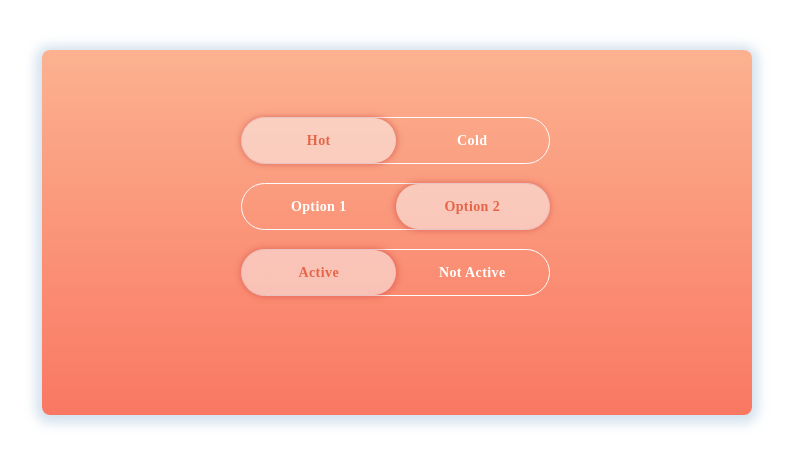
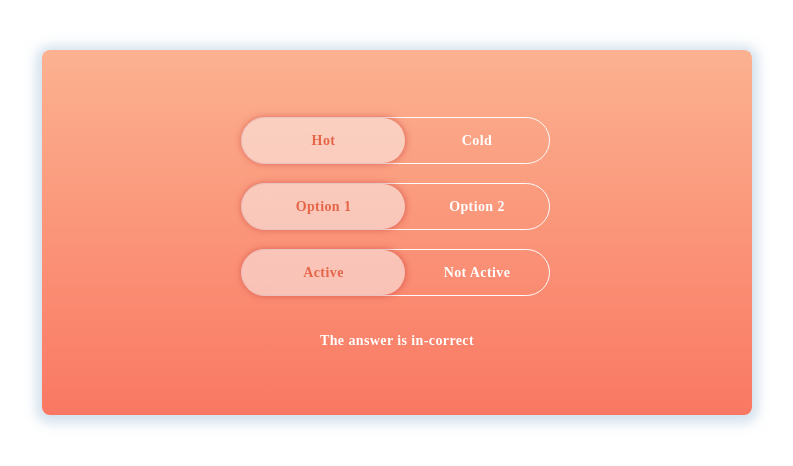
Before and after one commit to Halimazeez/Seneca, a React (Create React App) app: page / in a window 1280 px wide. Shown: the top 466 px of the page, without its empty margins (243-1036 px from the left). Built offline with nearby package versions, Linux system fonts and the light colour scheme.

Commit message:
Styling changing for incorrect/correct input

```diff
--- a/package.json
+++ b/package.json
@@ -3,6 +3,7 @@
   "version": "0.1.0",
   "private": true,
   "dependencies": {
+    "classnames": "^2.2.6",
     "prop-types": "^15.6.2",
     "react": "^16.4.1",
     "react-dom": "^16.4.1",
--- a/src/App.css
+++ b/src/App.css
@@ -0,0 +1,27 @@
+/* responsive design colouring elements
+   Stripped similar design to a base style stored in index.css*/
+.container-incorrect {
+  background-image: linear-gradient(
+    to bottom,
+    rgb(71, 228, 193),
+    rgb(7, 205, 221)
+  );
+}
+
+.container-correct {
+  background-image: linear-gradient(
+    to bottom,
+    rgba(250, 145, 97, 0.7),
+    rgba(247, 59, 28, 0.69)
+  );
+}
+
+.option-active-incorrect {
+  color: rgb(230, 101, 73);
+  box-shadow: 0 0 6px 1px rgba(195, 51, 51, 0.5);
+}
+
+.option-active-correct {
+  color: rgb(0, 176, 147);
+  box-shadow: 0 0 6px 1px rgba(1, 115, 101, 0.5);
+}
--- a/src/App.js
+++ b/src/App.js
@@ -1,32 +1,30 @@
 import React, { Component } from 'react';
 import './App.css';
 import PropTypes from 'prop-types';
-
 import Toggle from './Toggle';
 
 class App extends Component {
   static propTypes = {
     options: PropTypes.array,
-    disabled: PropTypes.bool,
     correct: PropTypes.bool
   };
 
-  //Array for each toggle component value as key
   static defaultProps = {
-    disabled: false,
-    options: [0, 0, 0],
-    correct: false
+    correct: false,
+    options: [0, 0, 0]
   };
+
   state = {
-    options: [0, 1, 0]
+    correct: false,
+    options: [0, 0, 0]
   };
 
   disable = () => {
-    this.setState({ disabled: true });
+    this.setState({ correct: true });
   };
 
   enable = () => {
-    this.setState({ disabled: false });
+    this.setState({ correct: false });
   };
 
   change = (arrayIndex, row) => {
@@ -50,9 +48,27 @@ class App extends Component {
     );
   };
 
+  check = () => {
+    const { options } = this.state;
+    if (options[0] === 0 && options[1] === 1 && options[2] === 0) {
+      this.disable();
+    } else {
+      //only for debug purposes
+      this.enable();
+    }
+  };
+
   render() {
+    const { correct } = this.state;
     return (
-      <div className="container">
+      <div
+        className={
+          correct === false
+            ? 'container container-correct'
+            : 'container container-incorrect'
+        }
+        disabled={this.state.correct}
+      >
         <div className="wrapper">
           {this.state.options.map((num, index) => (
             <div className="row" key={index}>
@@ -60,9 +76,13 @@ class App extends Component {
                 arrayIndex={num}
                 row={index}
                 changeIndex={this.change.bind(this)}
+                correct={correct}
               />
             </div>
           ))}
+          <div className="paragraph">
+            The answer is {this.state.correct ? 'correct' : 'in-correct'}
+          </div>
         </div>
       </div>
     );
--- a/src/Toggle.js
+++ b/src/Toggle.js
@@ -1,37 +1,48 @@
 import React, { Component } from 'react';
 import PropTypes from 'prop-types';
 import { data } from './data';
+import classNames from 'classnames';
 
 class Toggle extends Component {
+  static propTypes = {
+    changeIndex: PropTypes.func,
+    arrayIndex: PropTypes.number,
+    row: PropTypes.number,
+    correct: PropTypes.bool
+  };
+
   sendchange = () => {
     //call parent function, sending index and row of interacted component
     this.props.changeIndex(this.props.arrayIndex, this.props.row);
   };
 
   render() {
-    const { row, arrayIndex } = this.props;
+    const { row, arrayIndex, correct } = this.props;
+
+    const getClassNamesOne = classNames({
+      option: true,
+      'option-active': arrayIndex === 0,
+      'option-notactive': arrayIndex != 0,
+      'option-active-incorrect': arrayIndex === 0 && correct === false,
+      'option-active-correct': arrayIndex === 0 && correct === true
+    });
+
+    const getClassNamesTwo = classNames({
+      option: true,
+      'option-active': arrayIndex === 1,
+      'option-notactive': arrayIndex != 1,
+      'option-active-incorrect': arrayIndex === 1 && correct === false,
+      'option-active-correct': arrayIndex === 1 && correct === true
+    });
+
     console.log(arrayIndex);
 
     return (
       <div className="rectangle">
-        <div
-          onClick={this.sendchange}
-          className={
-            arrayIndex === 0
-              ? 'option option-active'
-              : 'option option-notactive'
-          }
-        >
+        <div onClick={this.sendchange} className={getClassNamesOne}>
           {data.text[row][1]}
         </div>
-        <div
-          onClick={this.sendchange}
-          className={
-            arrayIndex === 1
-              ? 'option option-active'
-              : 'option option-notactive'
-          }
-        >
+        <div onClick={this.sendchange} className={getClassNamesTwo}>
           {data.text[row][2]}
         </div>
       </div>
--- a/src/index.css
+++ b/src/index.css
@@ -4,25 +4,13 @@ body {
   font-family: sans-serif;
 }
 
+/*Base element design, see app.css for responsive design */
 .rectangle {
   width: 307px;
   height: 45px;
   border-radius: 100px;
   border: solid 1px rgb(251, 251, 251);
   display: flex;
-}
-
-.option-notactive {
-  color: rgb(255, 255, 255);
-}
-
-.option-active {
-  color: rgb(230, 101, 73);
-  width: 163px;
-  height: 45px;
-  border-radius: 100px;
-  background-color: rgba(249, 249, 249, 0.5);
-  box-shadow: 0 0 6px 1px rgba(195, 51, 51, 0.5);
 }
 
 .option {
@@ -43,11 +31,6 @@ body {
   width: 710px;
   height: 365px;
   border-radius: 8px;
-  background-image: linear-gradient(
-    to bottom,
-    rgba(250, 145, 97, 0.7),
-    rgba(247, 59, 28, 0.69)
-  );
   box-shadow: 0 2px 12px 6px rgba(167, 196, 220, 0.5);
   margin: 50px auto;
   user-select: none;
@@ -62,3 +45,29 @@ body {
 .row {
   padding-bottom: 19px;
 }
+
+.paragraph {
+  display: flex;
+  justify-content: center;
+  padding-top: 18px;
+  height: 18px;
+  font-family: Muli;
+  font-size: 14px;
+  font-weight: bold;
+  font-style: normal;
+  font-stretch: normal;
+  line-height: normal;
+  letter-spacing: 0.4px;
+  color: rgb(255, 255, 255);
+}
+
+.option-active {
+  min-width: 163px;
+  height: 45px;
+  border-radius: 100px;
+  background-color: rgba(249, 249, 249, 0.5);
+}
+
+.option-notactive {
+  color: rgb(255, 255, 255);
+}
```
Also changed, not shown: 1 other file (tests, documents, lock files or other folders).
